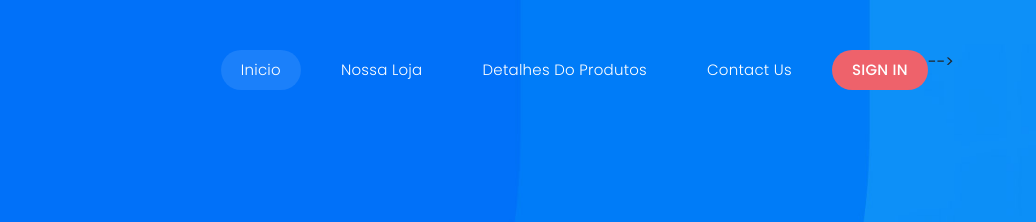
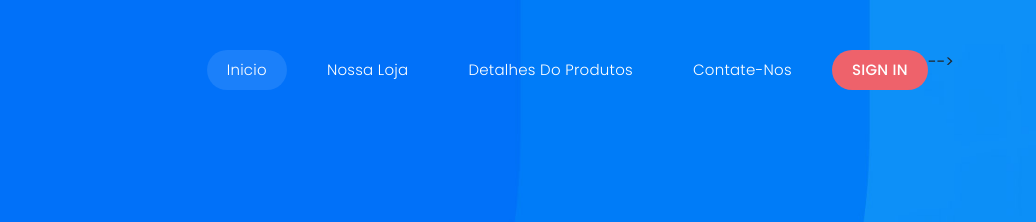
Before and after one commit to luana1029/luh, a plain HTML site: page index.html in a window 1280 px wide. Shown: the top 222 px of the page, 244-1280 px from the left. Drawn offline with nearby package versions, Linux system fonts and the light colour scheme.

Commit message:
contate-nos

```diff
--- a/index.html
+++ b/index.html
@@ -60,7 +60,7 @@ https://templatemo.com/tm-589-lugx-gaming
                       <li><a href="index.html" class="active">inicio</a></li>
                       <li><a href="shop.html">nossa loja </a></li>
                       <li><a href="product-details.html">detalhes do produtos </a></li>
-                      <li><a href="contact.html">Contact Us</a></li>
+                      <li><a href="contact.html">contate-nos</a></li>
                       <li><a href="#">Sign In</a></li>-->
 
                   </ul>
```
